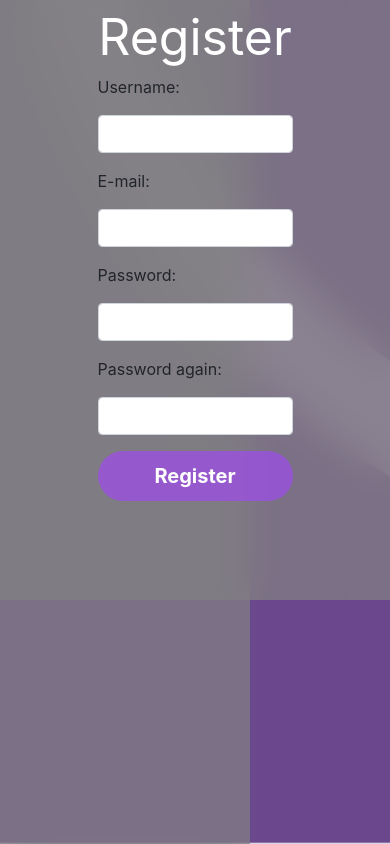
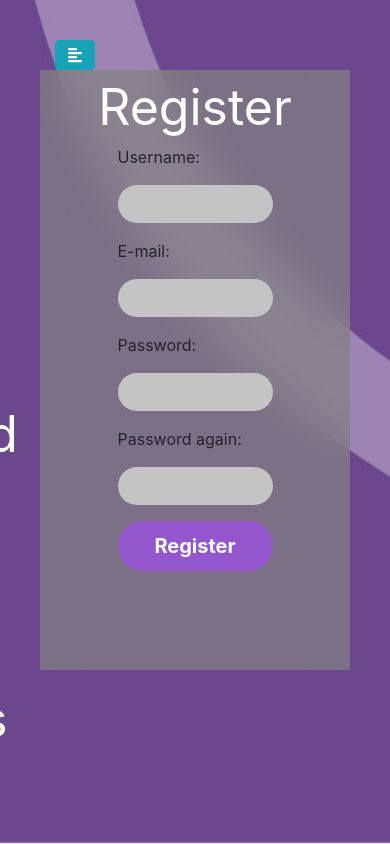
Before and after one commit to andrewwu531/Student_Enquiry_AI_Chatbot, a Django app: page /register/ in a window 390 px wide. Run offline with Django 3.2, Linux system fonts and the light colour scheme; some libraries are stand-ins or nearby versions.

Commit message:
Sidebar now functional and responsive, some css refinements to textboxes

```diff
--- a/Code/ViloSky/static/stylesheets/style.css
+++ b/Code/ViloSky/static/stylesheets/style.css
@@ -7,64 +7,151 @@ body {
     background-size: cover;
 }
 
-.navbar{
-    background-color: rgba(130, 130, 130, 0.7) !important;
-    backdrop-filter: blur(20px) !important;
+/*sidebar*/
+.wrapper {
+  display: flex;
+  width: 100%;
 }
 
-.divbackground{
-  background-color: rgba(130, 130, 130, 0.7) !important;
-  backdrop-filter: blur(20px) !important;
+#sidebar {
+  width: 250px;
+  position: fixed;
+  top: 0;
+  left: 0;
+  height: 100vh;
+  z-index: 999;
+  background: rgba(130,130,130,0.8);
+  color: #fff;
+  transition: all 0.3s;
 }
 
-.widediv{
-  margin: auto;
-  min-width: 50%;
-  max-width: 900px;
-  min-height: 600px;
+#sidebar.active {
+  margin-left: -250px;
 }
 
-.divAppear{
-  transform: translatey(0px);
-  animation: float 1s ease-in-out 1;
+#sidebar .sidebar-header {
+  padding: 20px;
 }
 
-@keyframes float{
-  0% {
-		transform: translatey(-10px);
-	}
-	100% {
-		transform: translatey(0px);
-	}
+#sidebar ul.components {
+  padding: 20px 0;
 }
-.navbar-nav li a{
-    font-size: 50px;
-    font-family: Roboto;
-    font-weight: normal !important;
-    color: white !important;
+
+#sidebar ul p {
+  color: #fff;
+  padding: 10px;
 }
-.navbar-fixed-left {
 
-    width: 250px;
-    position: fixed;
-    border-radius: 0;
-    height: 100%;
+#sidebar ul li a {
+  padding: 10px;
+  font-size: 50px;
+  color:white;
+  display: block;
+  transition: 0.6s;
+}
+
+#sidebar ul li a:hover {
+  color: rgb(107, 71, 141);
+  background: #fff;
+  transition: 0.6s;
+}
+
+#sidebar ul li.active>a,
+a[aria-expanded="true"] {
+  color: #fff;
+}
+
+a[data-toggle="collapse"] {
+  position: relative;
+}
+
+.dropdown-toggle::after {
+  display: block;
+  position: absolute;
+  top: 50%;
+  right: 20px;
+  transform: translateY(-50%);
+}
+
+ul ul a {
+  font-size: 0.9em !important;
+  padding-left: 30px !important;
+  background: #6d7fcc;
+}
+
+ul.CTAs {
+  padding: 20px;
+}
+
+ul.CTAs a {
+  text-align: center;
+  font-size: 0.9em !important;
+  display: block;
+  border-radius: 5px;
+  margin-bottom: 5px;
+}
+
+a.download {
+  background: #fff;
+  color: #7386D5;
+}
+
+a.article,
+a.article:hover {
+  background: #6d7fcc !important;
+  color: #fff !important;
+}
+/*content*/
+#content {
+  width: calc(100% - 250px);
+  padding: 40px;
+  min-height: 100vh;
+  transition: all 0.3s;
+  position: absolute;
+  top: 0;
+  right: 0;
+}
+
+#content.active {
+  width: 100%;
+}
+/*mediaqueries*/
+@media (max-width: 768px) {
+  #sidebar {
+      margin-left: -250px;
   }
+  #sidebar.active {
+      margin-left: 0;
+  }
+  #content {
+      width: 100%;
+  }
+  #content.active {
+      width: calc(100% - 250px);
+  }
+  #sidebarCollapse span {
+      display: none;
+  }
+}
 
-  .navbar-fixed-left .navbar-nav > li {
-    float: none;
-    width: 250px;
-  }
-
-  .navbar-fixed-left + .container {
-    padding-left: 160px;
-  }
 
   /*Div options*/
   .center {
     margin: auto;
     width: 50%;
   }
+  .divbackground{
+    background-color: rgba(130, 130, 130, 0.7) !important;
+    backdrop-filter: blur(20px) !important;
+  }
+
+  .widediv{
+    margin: auto;
+    min-width: 50%;
+    max-width: 900px;
+    min-height: 600px;
+  }
+
 
   /*Text options*/
   .largeText{
@@ -122,3 +209,10 @@ body {
     0% {background-color: rgba(155,81,224,1.0)}
     100% {background-color: rgba(155,81,224,0.8)}
   }
+
+  /*Textbox*/
+  .txtbox{
+    border-radius: 80px;
+    border: none;
+    background-color: rgb(196,196,196);
+  }
--- a/Code/ViloSky/templates/base.html
+++ b/Code/ViloSky/templates/base.html
@@ -1,4 +1,5 @@
 <html lang="en">
+<!--source for sidebar : https://bootstrapious.com/tutorial/sidebar/index2.html-->
 {% load static %}
 <head>
     <meta charset="utf-8">
@@ -11,18 +12,25 @@
     <link rel="stylesheet" href="https://stackpath.bootstrapcdn.com/bootstrap/4.4.1/css/bootstrap.min.css" integrity="sha384-Vkoo8x4CGsO3+Hhxv8T/Q5PaXtkKtu6ug5TOeNV6gBiFeWPGFN9MuhOf23Q9Ifjh" crossorigin="anonymous">
     <link rel="stylesheet" href="https://use.fontawesome.com/releases/v5.13.0/css/all.css" integrity="sha384-Bfad6CLCknfcloXFOyFnlgtENryhrpZCe29RTifKEixXQZ38WheV+i/6YWSzkz3V" crossorigin="anonymous">
     <link rel="stylesheet" href="../static/stylesheets/style.css">
+
+    <!-- Scrollbar Custom CSS -->
+    <link rel="stylesheet" href="https://cdnjs.cloudflare.com/ajax/libs/malihu-custom-scrollbar-plugin/3.1.5/jquery.mCustomScrollbar.min.css">
+
+    <!-- Font Awesome JS -->
+    <script defer src="https://use.fontawesome.com/releases/v5.0.13/js/solid.js" integrity="sha384-tzzSw1/Vo+0N5UhStP3bvwWPq+uvzCMfrN1fEFe+xBmv1C/AtVX5K0uZtmcHitFZ" crossorigin="anonymous"></script>
+    <script defer src="https://use.fontawesome.com/releases/v5.0.13/js/fontawesome.js" integrity="sha384-6OIrr52G08NpOFSZdxxz1xdNSndlD4vdcf/q2myIUVO0VsqaGHJsB0RaBE01VTOY" crossorigin="anonymous"></script>
 </head>
 
 <body>
     <!--navbar-->
-    <nav class="navbar navbar-expand-lg navbar-light bg-light navbar-fixed-left">
-          <a class="navbar-brand" href="#"></a>
-          <button class="navbar-toggler" type="button" data-bs-toggle="collapse" data-bs-target="#navbarNav" aria-controls="navbarNav" aria-expanded="false" aria-label="Toggle navigation">
-            <span class="navbar-toggler-icon"></span>
-          </button>
-          <div class="collapse navbar-collapse" id="navbarNav">
-            <ul class="navbar-nav">
-                <div class="row">
+    <div class="wrapper">
+        <!-- Sidebar  -->
+        <nav class="customnav" id="sidebar">
+            <div class="sidebar-header">
+                <h3>Vilosky</h3>
+            </div>
+
+            <ul class="list-unstyled components">
                 <li class="nav-item">
                   <a class="nav-link active" aria-current="page" href="{% url 'index' %}">Home</a>
                 </li>
@@ -48,14 +56,43 @@
                   <a class="nav-link" href="#">Logout</a>
                 </li>
             </ul>
-          </div>
         </nav>
 
+        <!-- Page Content  -->
+        <div id="content">
+                <div class="container-fluid">
+
+                    <button type="button" id="sidebarCollapse" class="btn btn-info">
+                        <i class="fas fa-align-left"></i>
+                        <span>Toggle Sidebar</span>
+                    </button>
+                </div>
             {% block bodyblock %}
             {% endblock %}
+        </div>
+    </div>
+
+
     <!--Bootstrap scripts-->
     <script src="https://code.jquery.com/jquery-3.4.1.slim.min.js" integrity="sha384-J6qa4849blE2+poT4WnyKhv5vZF5SrPo0iEjwBvKU7imGFAV0wwj1yYfoRSJoZ+n" crossorigin="anonymous"></script>
     <script src="https://cdn.jsdelivr.net/npm/popper.js@1.16.0/dist/umd/popper.min.js" integrity="sha384-Q6E9RHvbIyZFJoft+2mJbHaEWldlvI9IOYy5n3zV9zzTtmI3UksdQRVvoxMfooAo" crossorigin="anonymous"></script>
   <script src="https://stackpath.bootstrapcdn.com/bootstrap/4.4.1/js/bootstrap.min.js" integrity="sha384-wfSDF2E50Y2D1uUdj0O3uMBJnjuUD4Ih7YwaYd1iqfktj0Uod8GCExl3Og8ifwB6" crossorigin="anonymous"></script>
+
+ <!-- jQuery Custom Scroller CDN -->
+ <script src="https://cdnjs.cloudflare.com/ajax/libs/malihu-custom-scrollbar-plugin/3.1.5/jquery.mCustomScrollbar.concat.min.js"></script>
+ <script type="text/javascript">
+  $(document).ready(function () {
+      $("#sidebar").mCustomScrollbar({
+          theme: "minimal"
+      });
+
+      $('#sidebarCollapse').on('click', function () {
+          $('#sidebar, #content').toggleClass('active');
+          $('.collapse.in').toggleClass('in');
+          $('a[aria-expanded=true]').attr('aria-expanded', 'false');
+      });
+  });
+</script>
+
 </body>
 </html>
--- a/Code/ViloSky/templates/login.html
+++ b/Code/ViloSky/templates/login.html
@@ -10,11 +10,11 @@
         {% csrf_token %}
         <div class="form-group">
 			<p>Username:</p>
-			<input name="username" type="text" class="form-control"required>
+			<input name="username" type="text" class="form-control txtbox"required>
 		</div>
 		<div class="form-group">
 			<p>Password:</p>
-			<input name="password" type="password" class="form-control" required>
+			<input name="password" type="password" class="form-control txtbox" required>
 		</div>
 		<div class="form-group">
 			<button type="submit" class="btn btn-primary btn-block">Log in</button>
--- a/Code/ViloSky/templates/register.html
+++ b/Code/ViloSky/templates/register.html
@@ -10,19 +10,19 @@
         {% csrf_token %}
         <div class="form-group">
 			<p>Username:</p>
-			<input name="username" type="text" class="form-control"required>
+			<input name="username" type="text" class="form-control txtbox"required>
         </div>
         <div class="form-group">
 			<p>E-mail:</p>
-			<input name="email" type="email" class="form-control"required>
+			<input name="email" type="email" class="form-control txtbox"required>
 		</div>
 		<div class="form-group">
 			<p>Password:</p>
-			<input name="password" type="password" class="form-control" required>
+			<input name="password" type="password" class="form-control txtbox" required>
         </div>
         <div class="form-group">
 			<p>Password again:</p>
-			<input name="password" type="password" class="form-control" required>
+			<input name="password" type="password" class="form-control txtbox" required>
 		</div>
 		<div class="form-group">
 			<button type="submit" class="btn btn-primary btn-block">Register</button>
```
Also changed, not shown: Code/ViloSky/templates/base old.html (added, +60 -0 lines). Lines whose indentation alone changed are shown as unchanged.
